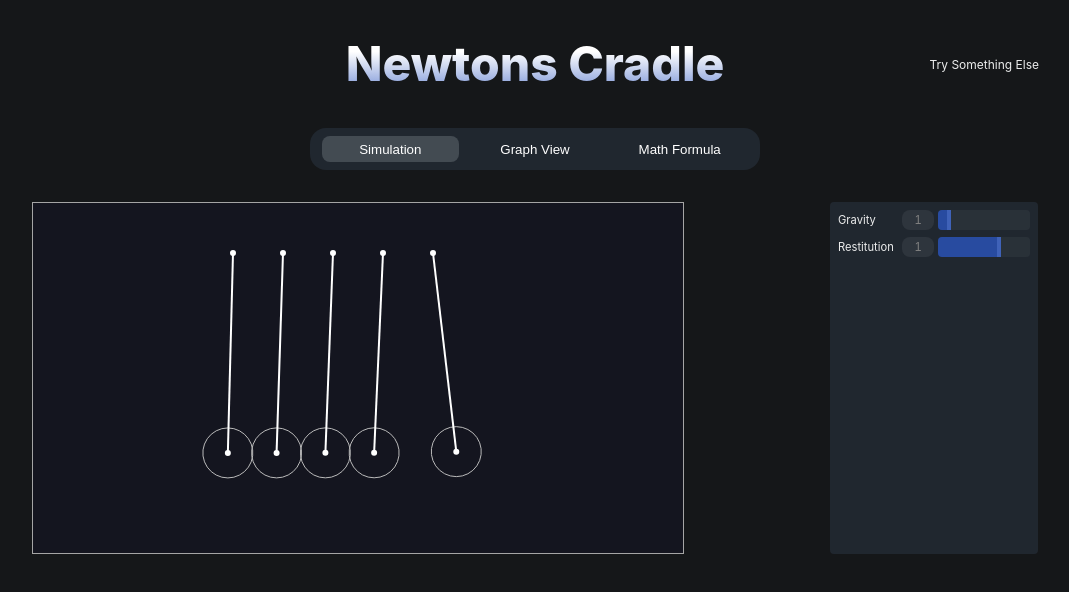
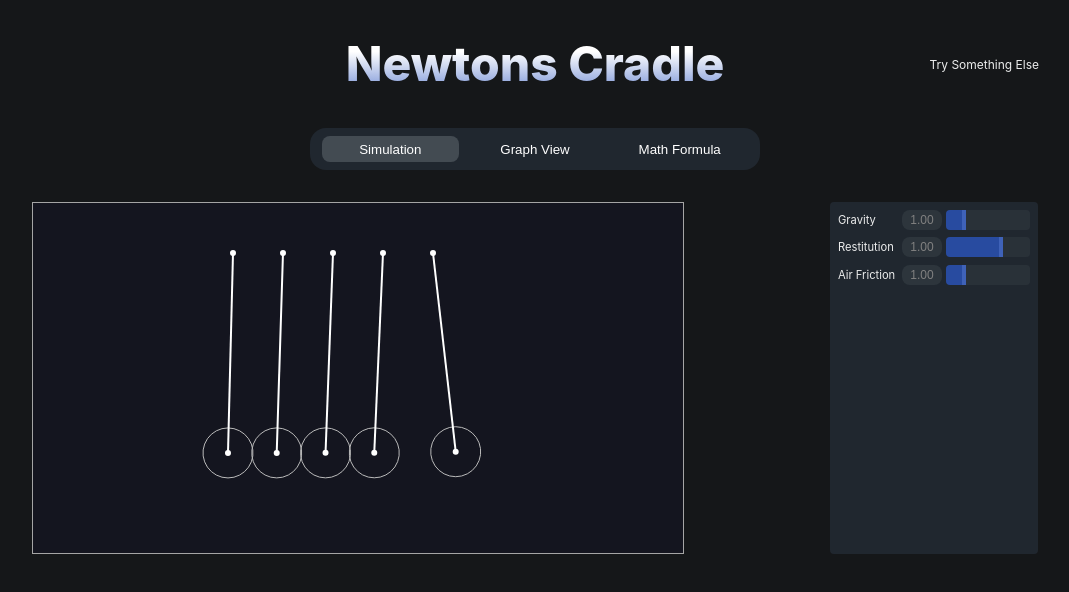
Before and after one commit to milan090/physics-lab, a Nuxt app: page /simulation/newtons-cradle in a window 1280 px wide. Shown: the top 592 px of the page, without its empty margins (105-1174 px from the left). Built offline with nearby package versions, Linux system fonts and the light colour scheme; some icons are missing.

Commit message:
added air friction

```diff
--- a/components/SimulationControls/SliderInput.vue
+++ b/components/SimulationControls/SliderInput.vue
@@ -2,7 +2,7 @@
   <div class="input-container">
     <input
       type="text"
-      :value="value"
+      :value="(Math.round(value * 100) / 100).toFixed(2)"
       class="input-value"
       @change="handleChange"
     />
@@ -62,7 +62,7 @@ $slider-height: 1.25rem;
   width: 8rem;
 
   .input-value {
-    width: 2rem;
+    width: 2.5rem;
     height: $slider-height;
     text-align: center;
     background: #434b5266;
@@ -80,7 +80,7 @@ $slider-height: 1.25rem;
   .slidecontainer {
     height: $slider-height;
     input {
-      width: 5rem;
+      width: 4rem;
     }
 
     .slider {
--- a/pages/simulation/newtons-cradle.vue
+++ b/pages/simulation/newtons-cradle.vue
@@ -29,16 +29,24 @@ export default {
           id: 1,
           defaultValue: 1,
           min: 0,
-          max: 10,
+          max: 5,
           step: 0.5,
         },
         restitution: {
           label: "Restitution",
-          id: 1,
+          id: 2,
           defaultValue: 1,
           min: 0,
           max: 1.5,
           step: 0.05,
+        },
+        frictionAir: {
+          label: "Air Friction",
+          id: 3,
+          defaultValue: 1,
+          min: 0,
+          max: 5,
+          step: 0.5,
         },
       },
     };
--- a/utils/newtons-cradle.matter.js
+++ b/utils/newtons-cradle.matter.js
@@ -12,10 +12,8 @@ import { createWorld } from "./common.matter";
  *
  * @param {{ gravityMultiplier: number, restitution: number }} options - id of element in which to render the simulation
  */
-export const initializeNewtonsCradle = (
-  options = { gravityMultiplier: 1, restitution: 1 }
-) => {
-  const { gravityMultiplier = 1, restitution = 1 } = options;
+export const initializeNewtonsCradle = (options = {}) => {
+  const { gravityMultiplier = 1, restitution = 1, frictionAir = 1 } = options;
   console.log(options);
   console.log("Restitution", restitution);
   // Initializing world
@@ -36,7 +34,7 @@ export const initializeNewtonsCradle = (
   for (let i = 0; i < count; i++) {
     const pendulumn = Bodies.circle(200 + 50 * i, 250, 25, {
       friction: 0,
-      frictionAir: 0.00001,
+      frictionAir: 0.0001 * frictionAir,
       inertia: Infinity,
       slop: 1,
       restitution,
```
